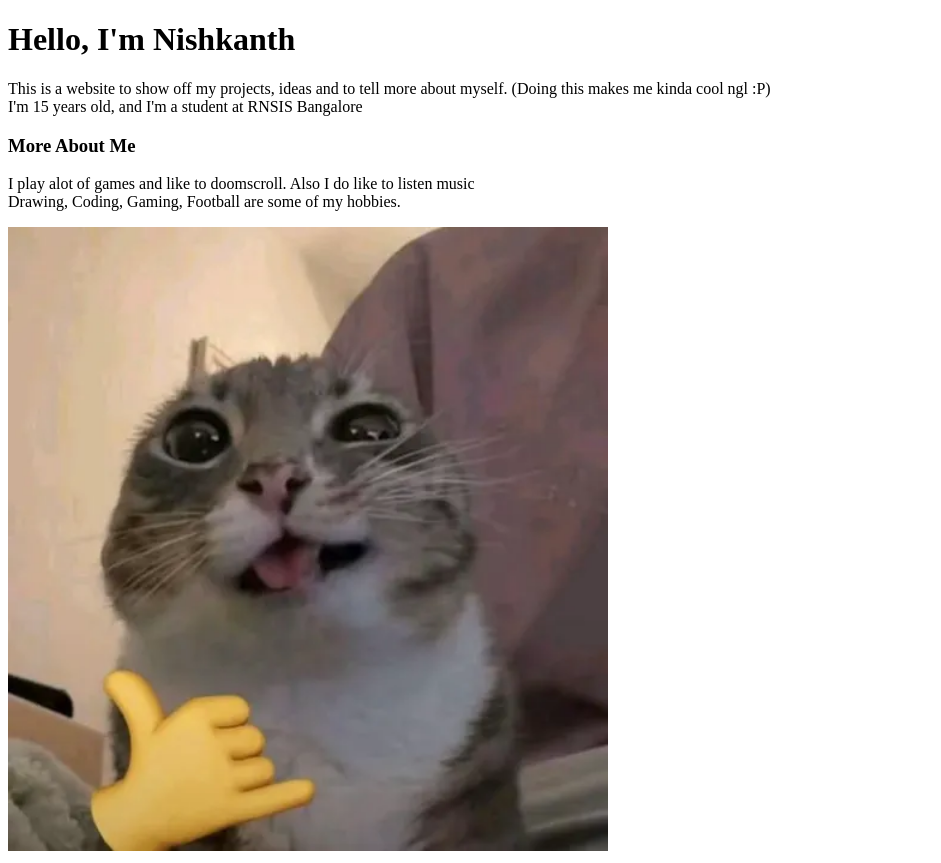
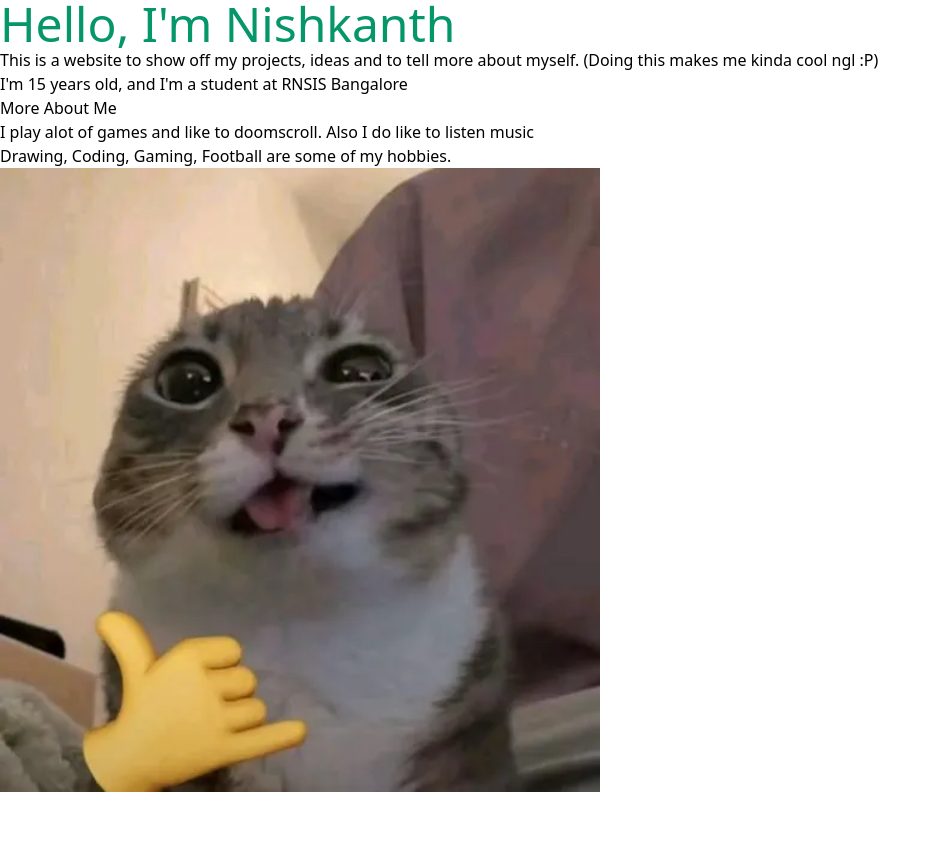
Before and after one commit to nishkanth0/my-portfolio, a plain HTML site: page index.html in a window 1280 px wide. Shown: the whole page, without its empty margins (0-941 px from the left). After the commit the page ends 800 px from the top, so only its background shows below. Drawn offline with nearby package versions, Linux system fonts and the light colour scheme; files whose address does not match are found by name.

```diff
--- a/index.html
+++ b/index.html
@@ -2,9 +2,10 @@
 <html>
 	<head>
 		<title>Nishkanth's Portfolio</title>
+        <script src="https://cdn.tailwindcss.com"></script>
 	</head>
 	<body>
-		<h1>Hello, I'm Nishkanth</h1>
+		<h1 class="text-emerald-600 text-5xl">Hello, I'm Nishkanth</h1>
 		<p>This is a website to show off my projects, ideas and to tell more about myself. (Doing this makes me kinda cool ngl :P)<br>
             I'm 15 years old, and I'm a student at RNSIS Bangalore
         </p>
```
